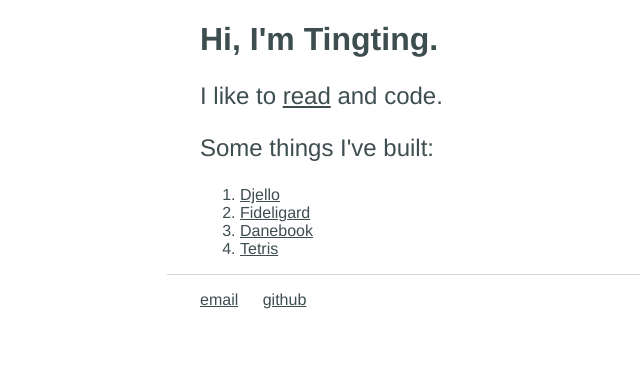
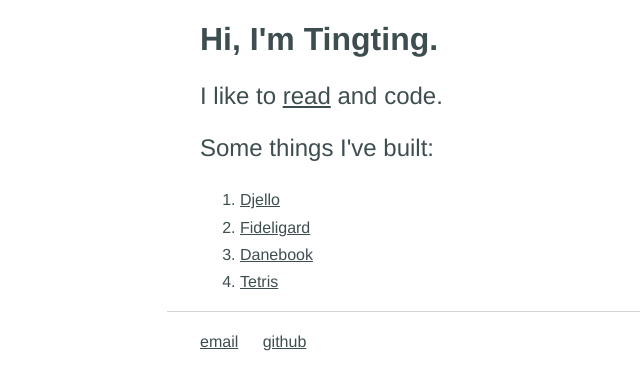
Before and after one commit to eating247/eating247.github.io, a Jekyll site: the page built from index.html, in a window 1280 px wide. Shown: the top 390 px of the page, without its empty margins (75-715 px from the left). Built offline with Jekyll 4.4.1, drawn with Linux system fonts in a browser that asks for light colours.

Commit message:
increase line height for book list

```diff
--- a/assets/css/styles.css
+++ b/assets/css/styles.css
@@ -15,6 +15,10 @@ footer {
   padding-left: 33px;
   padding-right: 33px;
   position: relative;
+}
+
+li {
+  line-height: 1.7em;
 }
 
 footer ul {
```
